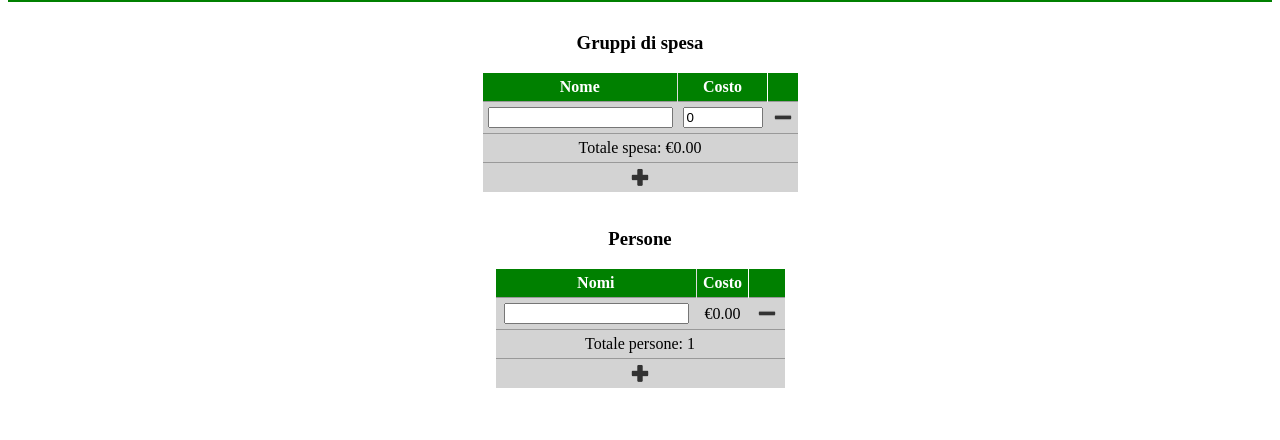
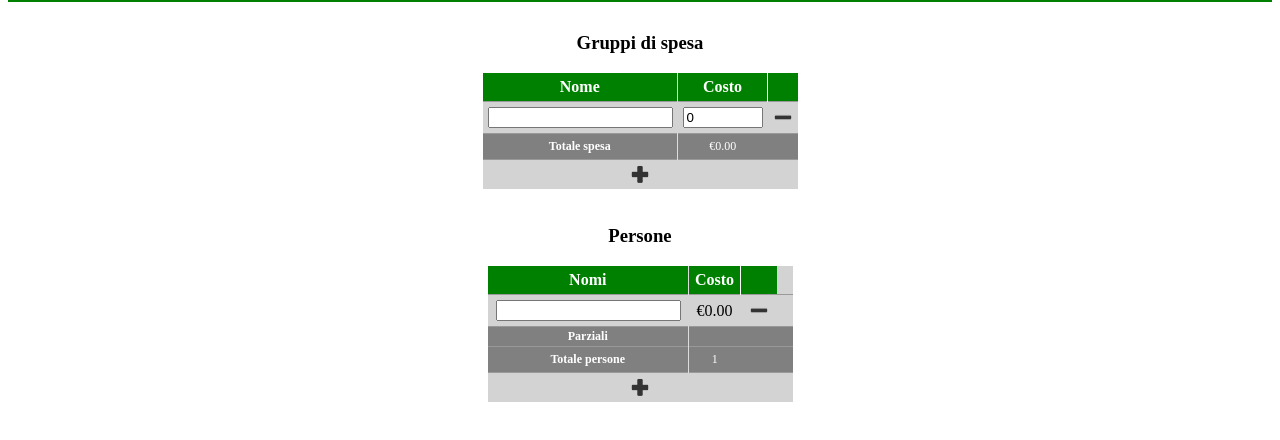
Before and after one commit to sfcoding/partyBuying, a website: page index.html in a window 1280 px wide. Shown: the part 66-506 px from the top of the page. Drawn offline with Linux system fonts and the light colour scheme.

Commit message:
inprove tables graphics, and add partial result

```diff
--- a/css/style.css
+++ b/css/style.css
@@ -19,6 +19,13 @@ body{
 .icon img{
   width:20px;
   height:auto;
+}
+
+.parziali th, .parziali{
+  font-size:9pt;
+  padding: 2px;
+  background-color:grey;
+  color: white;
 }
 
 table {
--- a/index.html
+++ b/index.html
@@ -27,8 +27,10 @@
             <img ng-src="./img/minus1.png" ng-click="removeGroup(key)"/>
           </td>
         </tr>
-        <tr>
-          <td colspan="3">Totale spesa: {{ total | currency:'&euro;' }}</td>
+        <tr class="parziali">
+          <th>Totale spesa</th>
+          <td ng-bind="total | currency:'&euro;'"></td>
+          <td></td>
         </tr>
         <tr>
           <td colspan="3" class="icon">
@@ -58,8 +60,18 @@
               <img ng-src="img/minus1.png" ng-click="removePerson(pKey)" />
             </td>
         </tr>
-        <tr>
-          <td colspan="200">Totale persone: {{ people.length }}</td>
+        <tr class="parziali">
+          <th>Parziali</th>
+          <td ng-repeat="(key,item) in group">
+            <span ng-bind="item.each | currency:'&euro;'" ng-hide="item.name==''"></span>
+          </td>
+          <td></td>
+          <td></td>
+        </tr>
+        <tr class="parziali">
+          <th>Totale persone</th>
+          <td ng-bind="people.length"></td>
+          <td colspan="200"></td>
         </tr>
         <tr>
           <td colspan="200", class="icon">
```
